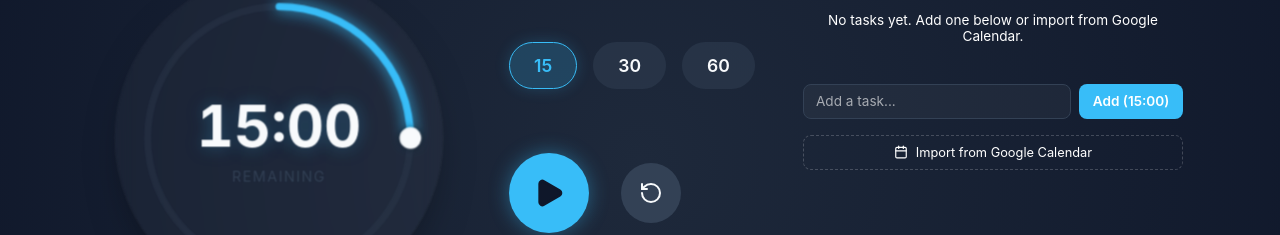
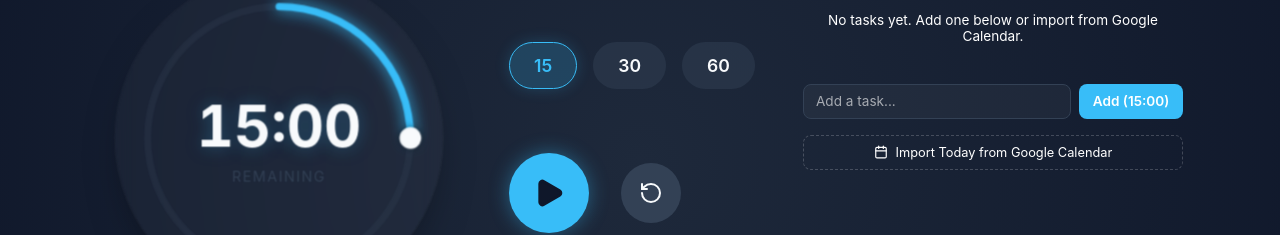
Before and after one commit to jahrichie/pomodoro-pi, a Next.js app: page / in a window 1280 px wide. Shown: the part 239-474 px from the top of the page. Built offline with nearby package versions, Linux system fonts and the light colour scheme.

Commit message:
better ux

```diff
--- a/src/components/TaskList/TaskList.tsx
+++ b/src/components/TaskList/TaskList.tsx
@@ -108,7 +108,7 @@ export const TaskList: React.FC<TaskListProps> = ({
 
             <button className={styles.importBtn} onClick={onImport}>
                 <Calendar size={14} />
-                Import from Google Calendar
+                Import Today from Google Calendar
             </button>
         </div>
     );
```
